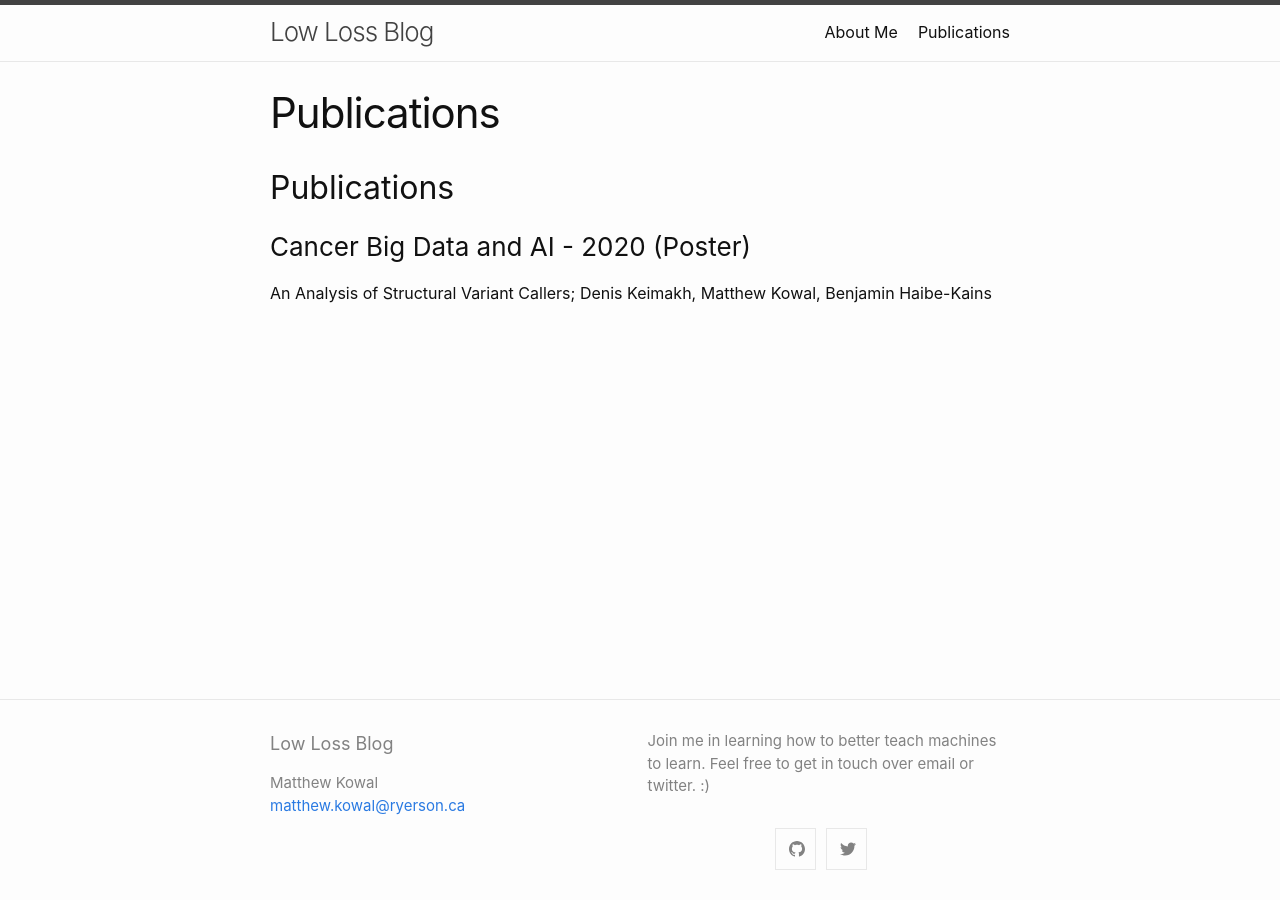
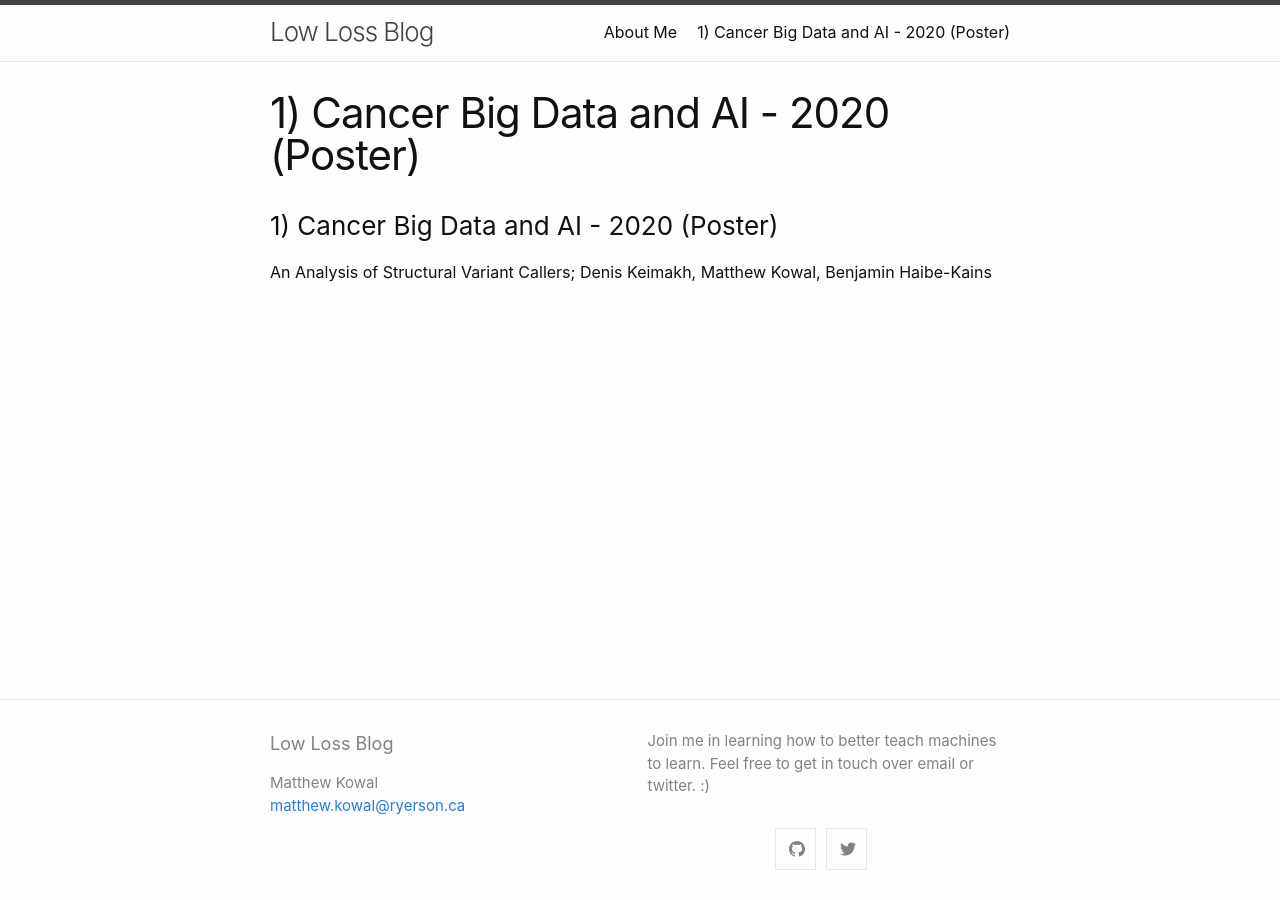
Before and after one commit to MKowal2/MKowal4.github.io, a Jekyll site: the page built from Publications.markdown, in a window 1280 px wide. Built offline with Jekyll 4.4.1, drawn with Linux system fonts in a browser that asks for light colours; our own code applies the rules of GitHub Pages for plain Markdown files.

Commit message:
Update and rename History.markdown to Publications.markdown

```diff
--- a/History.markdown
+++ b/Publications.markdown
@@ -1,4 +1,3 @@
-## Publications
 
-### Cancer Big Data and AI - 2020 (Poster)
+### 1) Cancer Big Data and AI - 2020 (Poster)
 An Analysis of Structural Variant Callers; Denis Keimakh, Matthew Kowal, Benjamin Haibe-Kains
```
